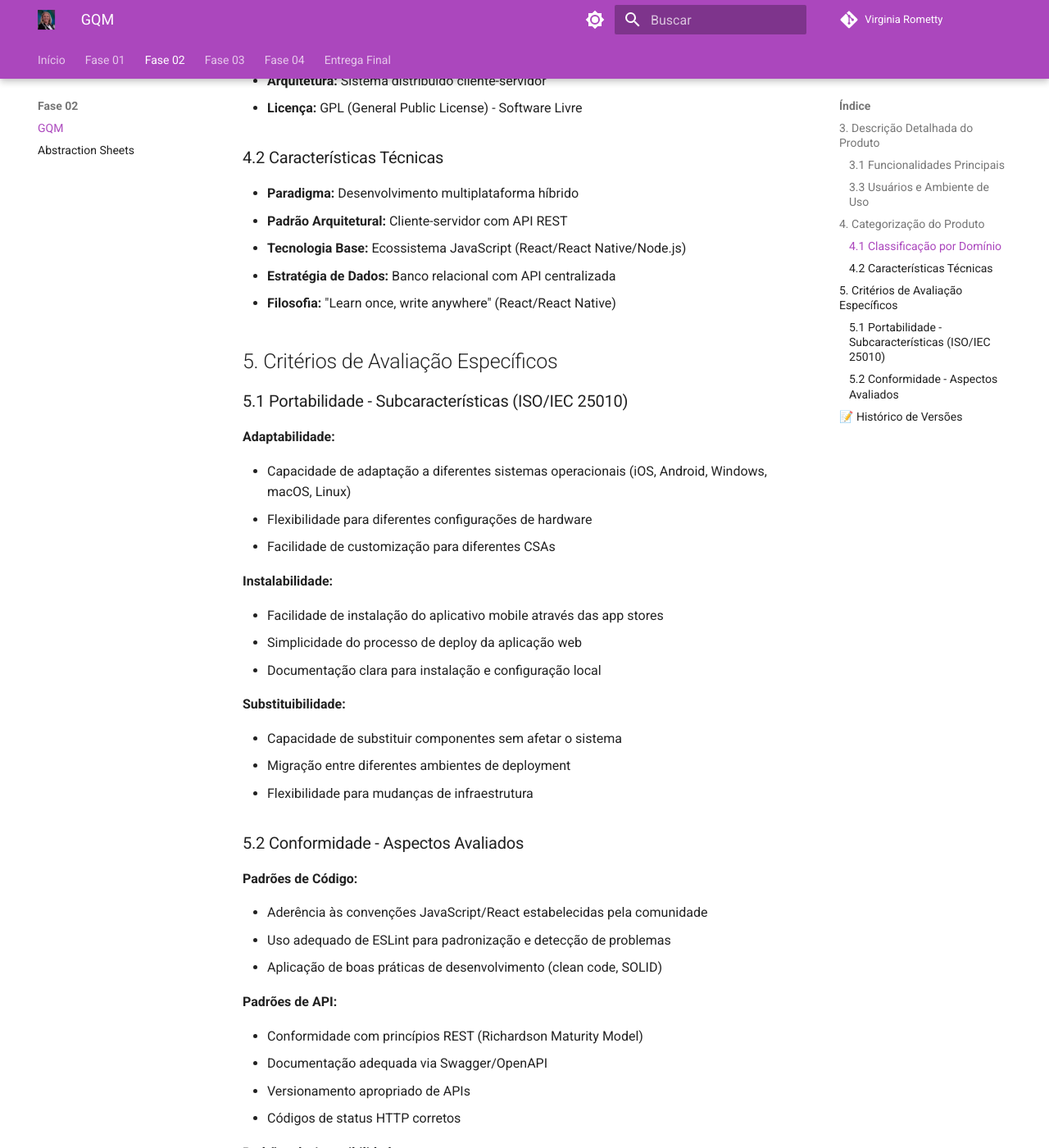
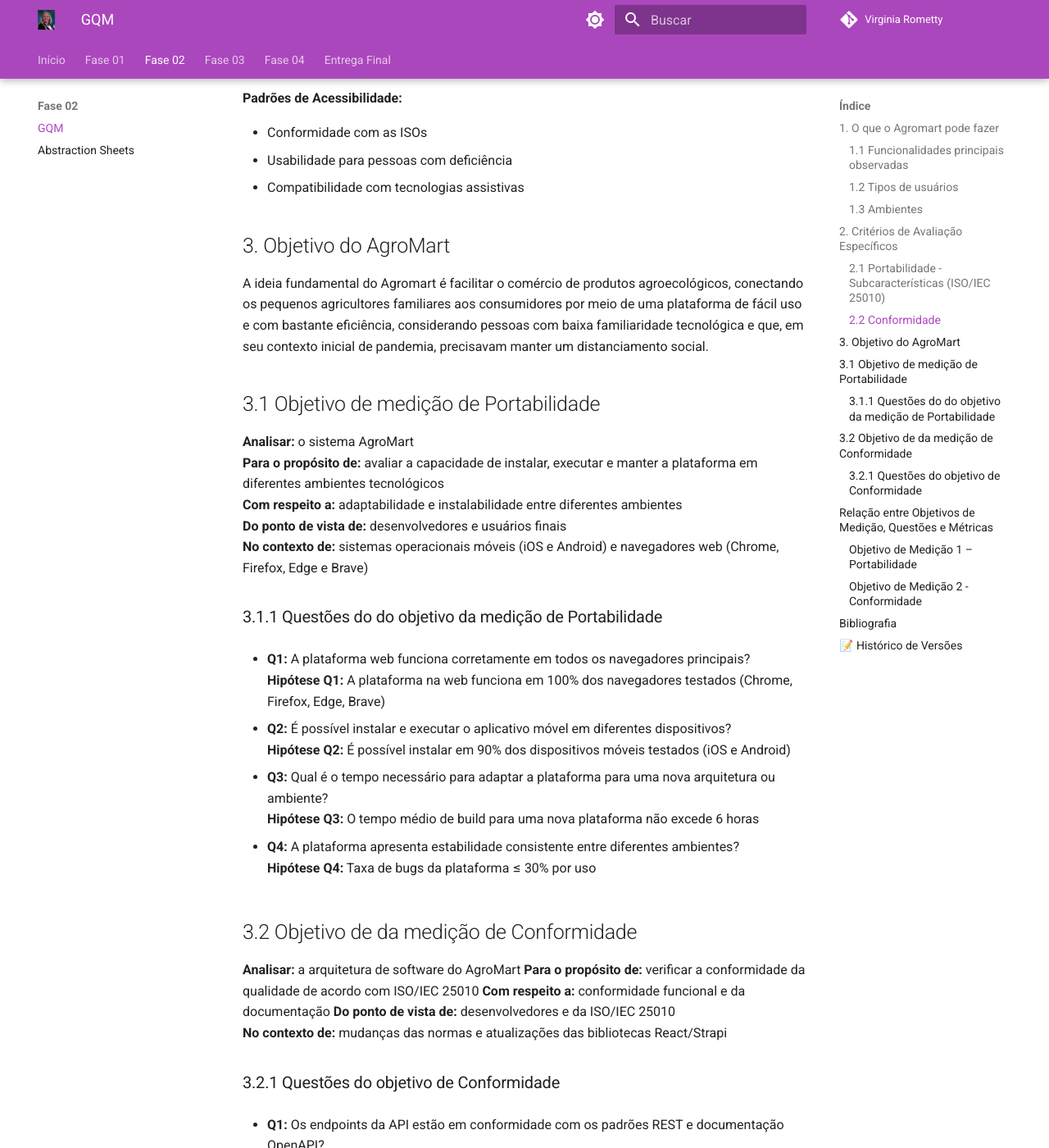
Before and after one commit to GabrielSMonteiro/2025.1-T02-Virginia-Rometty, an MkDocs documentation site: the page built from docs/fase2/detalhamento.md, in a window 1280 px wide and 1400 px high, scrolled down 1636 px. Shown: the whole window at 82% size. Built offline with MkDocs 1.6.1 and Material for MkDocs 9.7.7, drawn with Linux system fonts in a browser that asks for light colours; comment, search, counter and statistics services are not loaded; some of the changed text lies outside the part shown.

Commit message:
docs: detalhamento GQM

```diff
--- a/docs/fase2/detalhamento.md
+++ b/docs/fase2/detalhamento.md
@@ -1,108 +1,139 @@
-## 3. Descrição Detalhada do Produto
+# Fase de definição dos objetivos
 
-### 3.1 Funcionalidades Principais
+## 1. O que o Agromart pode fazer
 
-O AgroMart possui **26 funcionalidades** distribuídas entre diferentes perfis de usuário:
+### 1.1 Funcionalidades principais observadas
 
-**Para Co-agricultores (15 funcionalidades):**
-
-- Gerenciar conta (criar, editar, recuperar senha)
-- Acesso às lojas e produtos (listagem, pesquisa, localização)
-- Gerenciar planos de assinatura
-- Realizar pedidos de cestas e produtos avulsos
+- Gerenciar conta
+- Acesso às lojas e produtos
 - Gerenciar endereços de entrega
 - Acesso ao suporte e contato com agricultores
+- Visualizar e alterar carrinho de compras
 
-**Para Administradores/Agricultores (11 funcionalidades):**
+**Funcionalidades importantes para a avaliação:**
 
-- Gerenciar conta e autenticação
-- Gerenciar planos de assinatura
-- Gerenciar cestas agroecológicas
-- Gerenciar estoque de produtos avulsos
-- Visualizar assinantes
-- Gerenciar extratos e relatórios financeiros
+1. **Compras:** Adicionar ao carrinho e fazer as compras
+2. **Comunicação:** Sistema de notificações
+4. **Autenticação:** Sistema de login
 
-**Funcionalidades Críticas para Avaliação:**
+### 1.2 Tipos de usuários
 
-1. **Compras:** Adicionar ao carrinho, comprar cestas, comprar produtos, comprar planos
-2. **Gerenciamento:** Interação com produtos, cestas, co-agricultores e pedidos
-3. **Comunicação:** Sistema de notificações e contato direto
-4. **Autenticação:** Sistema de login e gestão de usuários
+- **Agricultores**
+- **Consumidores**
+- **Administradores**
 
-### 3.3 Usuários e Ambiente de Uso
-**Perfis de Usuário:**
+### 1.3 Ambientes
 
-- **Agricultores:** Usuários com conhecimento técnico limitado, necessitam interface intuitiva
-- **Co-agricultores:** Consumidores diversos, acesso via dispositivos móveis
-- **Administradores:** Gerenciam todo o sistema CSA
+- **Dispositivos:** Celulares e computadores
+- **Navegadores:** Chrome, Firefox, Brave e Edge
+- **Conectividade:** Funcionamento em diferentes condições de rede
+- **Contexto:** Regiões com acesso tecnológico limitado
 
-**Ambiente de Operação:**
+## 2. Critérios de Avaliação Específicos
 
-- **Dispositivos:** Smartphones iOS/Android, computadores desktop/laptop
-- **Navegadores:** Chrome, Firefox, Safari, Edge
-- **Conectividade:** Funcionamento em diferentes condições de rede
-- **Localização:** Foco inicial no Brasil, potencial expansão internacional
-- **Contexto:** Regiões com acesso tecnológico limitado, interface acessível para uso em celulares
-
-## 4. Categorização do Produto
-
-### 4.1 Classificação por Domínio
-
-- **Categoria:** Software Comercial para Agronegócio
-- **Modelo:** COTS (Commercial Off-The-Shelf Software) - todos os usuários utilizam o mesmo produto
-- **Arquitetura:** Sistema distribuído cliente-servidor
-- **Licença:** GPL (General Public License) - Software Livre
-
-### 4.2 Características Técnicas
-
-- **Paradigma:** Desenvolvimento multiplataforma híbrido
-- **Padrão Arquitetural:** Cliente-servidor com API REST
-- **Tecnologia Base:** Ecossistema JavaScript (React/React Native/Node.js)
-- **Estratégia de Dados:** Banco relacional com API centralizada
-- **Filosofia:** "Learn once, write anywhere" (React/React Native)
-
-## 5. Critérios de Avaliação Específicos
-
-### 5.1 Portabilidade - Subcaracterísticas (ISO/IEC 25010)
+### 2.1 Portabilidade - Subcaracterísticas (ISO/IEC 25010)
 
 **Adaptabilidade:**
 
-- Capacidade de adaptação a diferentes sistemas operacionais (iOS, Android, Windows, macOS, Linux)
-- Flexibilidade para diferentes configurações de hardware
-- Facilidade de customização para diferentes CSAs
+- Capacidade de adaptação a diferentes sistemas operacionais
+- Facilidade de personalizar para diferentes CSAs
 
 **Instalabilidade:**
 
-- Facilidade de instalação do aplicativo mobile através das app stores
-- Simplicidade do processo de deploy da aplicação web
-- Documentação clara para instalação e configuração local
+- Facilidade de instalar o aplicativo
+- Facilidade de fazer o deploy do modelo web
+- Documentação clara
 
-**Substituibilidade:**
-
-- Capacidade de substituir componentes sem afetar o sistema
-- Migração entre diferentes ambientes de deployment
-- Flexibilidade para mudanças de infraestrutura
-
-### 5.2 Conformidade - Aspectos Avaliados
+### 2.2 Conformidade
 
 **Padrões de Código:**
 
-- Aderência às convenções JavaScript/React estabelecidas pela comunidade
-- Uso adequado de ESLint para padronização e detecção de problemas
-- Aplicação de boas práticas de desenvolvimento (clean code, SOLID)
+- Estar conforme as boas práticas do JavaScript/React
+- Uso do ESLint para padronização e detecção de problemas
+- Aplicação de boas práticas de desenvolvimento
 
 **Padrões de API:**
 
-- Conformidade com princípios REST (Richardson Maturity Model)
-- Documentação adequada via Swagger/OpenAPI
+- Documentação adequada
 - Versionamento apropriado de APIs
-- Códigos de status HTTP corretos
 
 **Padrões de Acessibilidade:**
 
-- Conformidade com diretrizes WCAG (Web Content Accessibility Guidelines)
+- Conformidade com as ISOs
 - Usabilidade para pessoas com deficiência
 - Compatibilidade com tecnologias assistivas
+
+## 3. Objetivo do AgroMart
+
+A ideia fundamental do Agromart é facilitar o comércio de produtos agroecológicos, conectando os pequenos agricultores familiares aos consumidores por meio de uma plataforma de fácil uso e com bastante eficiência, considerando pessoas com baixa familiaridade tecnológica e que, em seu contexto inicial de pandemia, precisavam manter um distanciamento social.
+
+## 3.1 Objetivo de medição de Portabilidade
+
+**Analisar:** o sistema AgroMart
+**Para o propósito de:** avaliar a capacidade de instalar, executar e manter a plataforma em diferentes ambientes tecnológicos
+**Com respeito a:** adaptabilidade e instalabilidade entre diferentes ambientes
+**Do ponto de vista de:** desenvolvedores e usuários finais
+**No contexto de:** sistemas operacionais móveis (iOS e Android) e navegadores web (Chrome, Firefox, Edge e Brave)
+
+### 3.1.1 Questões do do objetivo da medição de Portabilidade
+
+- **Q1:** A plataforma web funciona corretamente em todos os navegadores principais?
+  **Hipótese Q1:** A plataforma na web funciona em 100% dos navegadores testados (Chrome, Firefox, Edge, Brave)
+
+- **Q2:** É possível instalar e executar o aplicativo móvel em diferentes dispositivos?
+  **Hipótese Q2:** É possível instalar em 90% dos dispositivos móveis testados (iOS e Android)
+
+- **Q3:** Qual é o tempo necessário para adaptar a plataforma para uma nova arquitetura ou ambiente?
+  **Hipótese Q3:** O tempo médio de build para uma nova plataforma não excede 6 horas
+
+- **Q4:** A plataforma apresenta estabilidade consistente entre diferentes ambientes?
+  **Hipótese Q4:** Taxa de bugs da plataforma ≤ 30% por  uso
+
+## 3.2 Objetivo de da medição de Conformidade
+
+**Analisar:** a arquitetura de software do AgroMart
+**Para o propósito de:** verificar a conformidade da qualidade de acordo com ISO/IEC 25010
+**Com respeito a:** conformidade funcional e da documentação
+**Do ponto de vista de:** desenvolvedores e da ISO/IEC 25010
+**No contexto de:** mudanças das normas e atualizações das bibliotecas React/Strapi
+
+### 3.2.1 Questões do objetivo de Conformidade
+
+- **Q1:** Os endpoints da API estão em conformidade com os padrões REST e documentação OpenAPI?
+  **Hipótese Q1:** ≥ 90% dos endpoints estão em conformidade com os padrões estabelecidos
+
+- **Q2:** O código-fonte atende aos padrões de qualidade definidos pelo ESLint?
+  **Hipótese Q2:** Violação do ESLint ≤ 3 por mil linhas de código
+
+- **Q3:** A plataforma atende aos requisitos básicos de acessibilidade e usabilidade?
+  **Hipótese Q3:** Nenhuma não conformidade grave de acessibilidade é identificada em auditorias
+
+- **Q4:** A documentação técnica está completa e atualizada conforme os padrões?
+  **Hipótese Q4:** ≥ 85% da documentação técnica está completa e atualizada
+
+## Relação entre Objetivos de Medição, Questões e Métricas
+
+### Objetivo de Medição 1 – Portabilidade
+
+| Questão | Métrica |
+|---------|---------|
+| Q1: A plataforma web funciona corretamente em todos os navegadores principais? | M1: Taxa de compatibilidade com navegadores (%) |
+| Q2: É possível instalar e executar o aplicativo móvel em diferentes dispositivos? | M2: Taxa de sucesso de instalação em dispositivos móveis (%) |
+| Q3: Qual é o tempo necessário para adaptar a plataforma para uma nova arquitetura? | M3: Tempo médio de build para nova plataforma (horas) |
+| Q4: A plataforma apresenta estabilidade consistente entre diferentes ambientes? | M4: Taxa de crashes específicos de plataforma (%) |
+
+### Objetivo de Medição 2 - Conformidade
+
+| Questão | Métrica |
+|---------|---------|
+| Q1: Os endpoints da API estão em conformidade com os padrões REST e documentação OpenAPI? | M1: Percentual de endpoints em conformidade (%) |
+| Q2: O código-fonte atende aos padrões de qualidade definidos pelo ESLint? | M2: Número de violações ESLint por mil linhas de código |
+| Q3: A plataforma atende aos requisitos básicos de acessibilidade e usabilidade? | M3: Número de não conformidades graves de acessibilidade |
+| Q4: A documentação técnica está completa e atualizada conforme os padrões? | M4: Percentual de completude da documentação técnica (%) |
+
+## Bibliografia
+
+- **ISO/IEC 25010:2011.** *Systems and Software Engineering — Systems and Software Quality Requirements and Evaluation (SQuaRE) — System and Software Quality Models*. International Organization for Standardization, 2011.
 
 ## 📝 Histórico de Versões
 
--- a/mkdocs.yml
+++ b/mkdocs.yml
@@ -60,7 +60,7 @@
   - Fase 02:
       - GQM: fase2/detalhamento.md
       - Abstraction Sheets: fase2/abstraction.md
-  - Fase 03: fase3/fase3.md
+  - Fase 03: fase3/execucao.md
   - Fase 04:
       - Compatibilidade:
           - Q1: fase4/compatibilidade/q1.md
```
Also changed, not shown: docs/fase1/proposito_avaliacao.md (+5 -0 lines), docs/fase2/abstraction.md (+1 -1 lines), docs/fase3/execucao.md (added).
